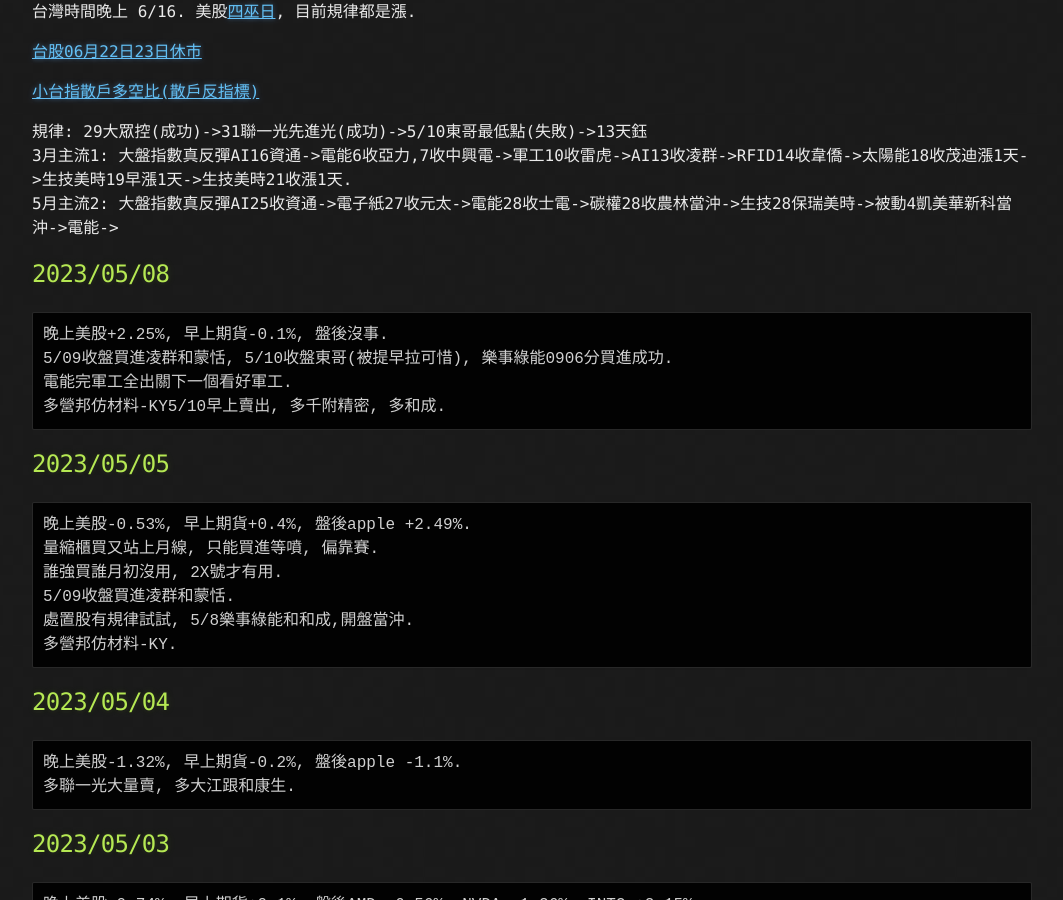
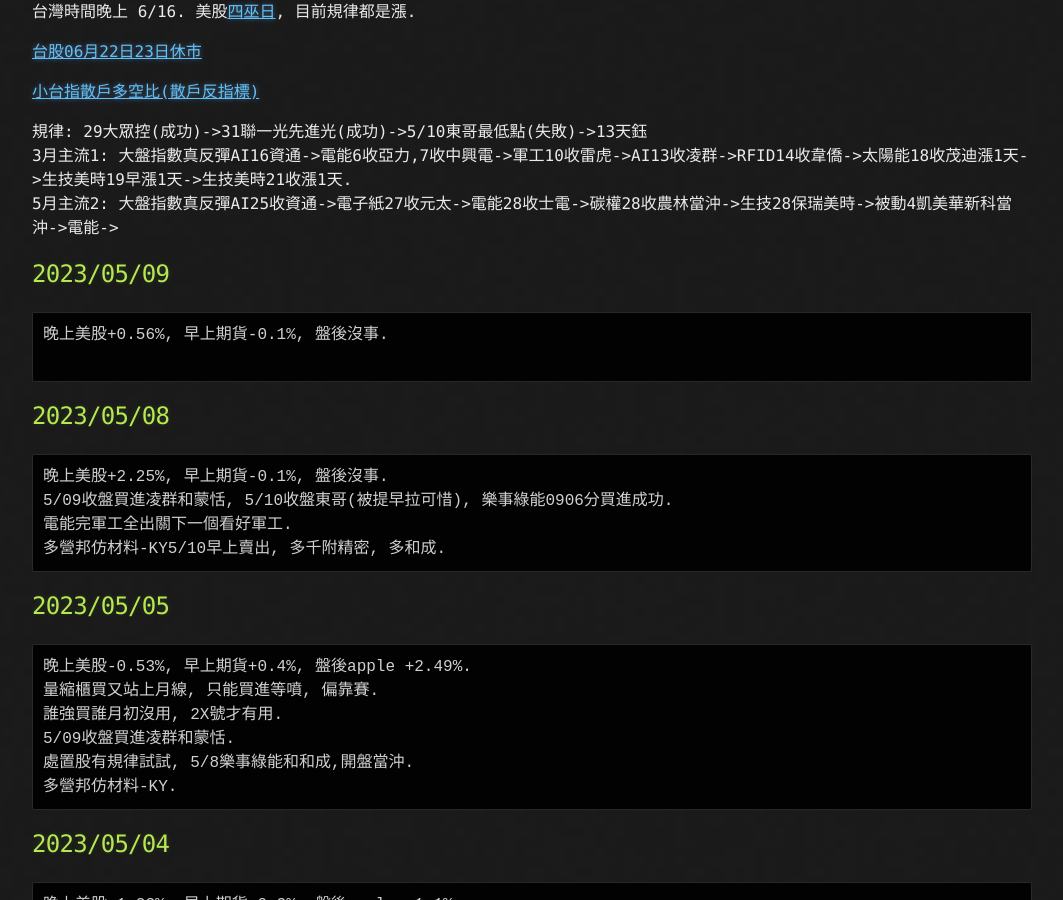
Before and after one commit to lepg5487/Stock_God, a Jekyll site: the page built from index.md, in a window 1280 px wide and 900 px high, scrolled down 418 px. Shown: the whole window, without its empty margins (108-1171 px from the left). Built offline with Jekyll 4.4.1, drawn with Linux system fonts in a browser that asks for light colours; our own code applies the rules of GitHub Pages for plain Markdown files.

Commit message:
Update index.md

````diff
--- a/index.md
+++ b/index.md
@@ -19,6 +19,12 @@
 規律: 29大眾控(成功)->31聯一光先進光(成功)->5/10東哥最低點(失敗)->13天鈺
 3月主流1: 大盤指數真反彈AI16資通->電能6收亞力,7收中興電->軍工10收雷虎->AI13收凌群->RFID14收韋僑->太陽能18收茂迪漲1天->生技美時19早漲1天->生技美時21收漲1天.
 5月主流2: 大盤指數真反彈AI25收資通->電子紙27收元太->電能28收士電->碳權28收農林當沖->生技28保瑞美時->被動4凱美華新科當沖->電能->
+
+## 2023/05/09
+```
+晚上美股+0.56%, 早上期貨-0.1%, 盤後沒事.
+
+```
 
 ## 2023/05/08
 ```
````
